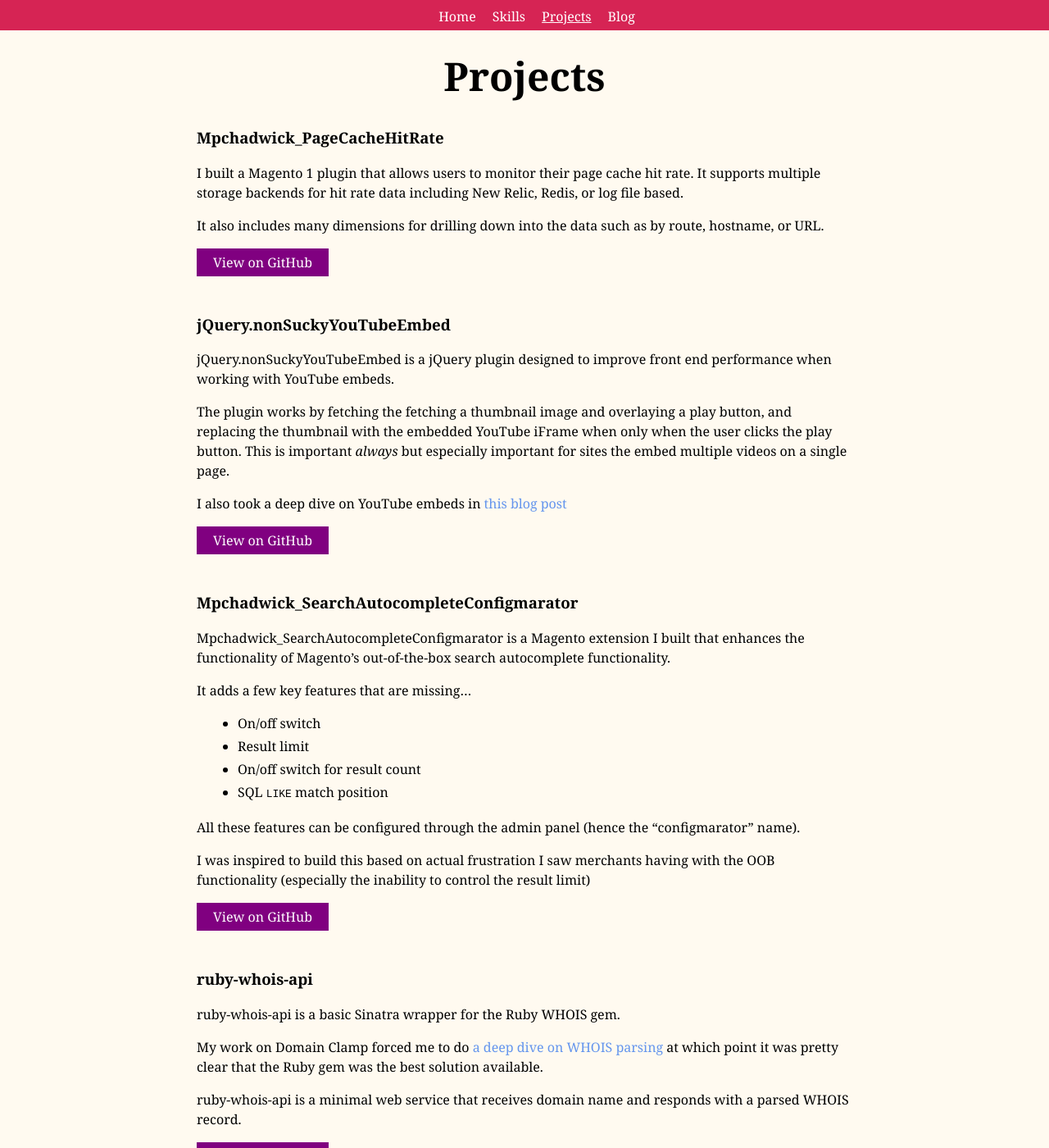
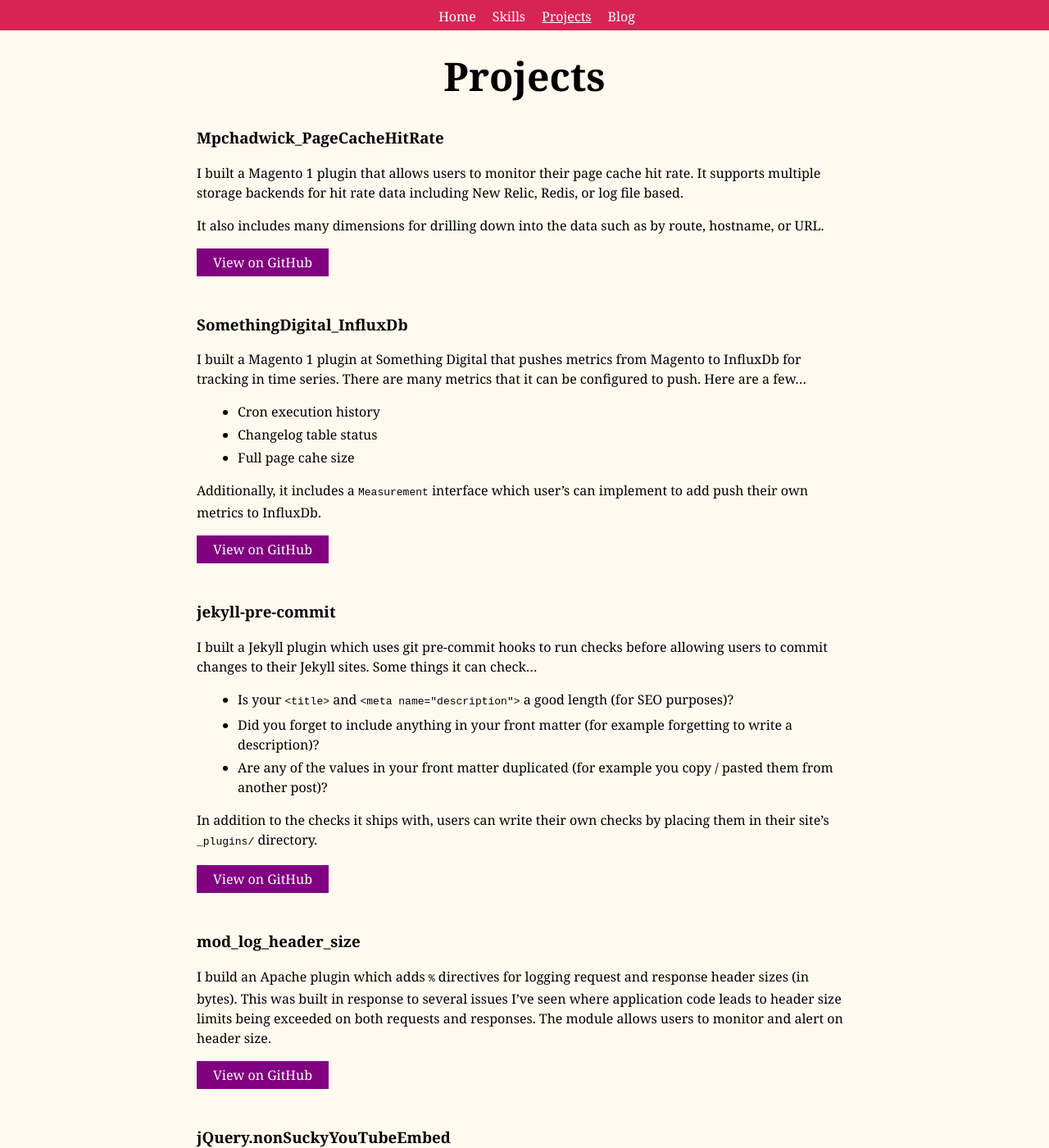
Before and after one commit to mpchadwick/mpchadwick.github.io, a Jekyll site: the page built from projects/index.md, in a window 1280 px wide and 1400 px high. Shown: the whole window at 82% size. Built offline with Jekyll 4.4.1, drawn with Linux system fonts in a browser that asks for light colours.

Commit message:
Add some more projects

```diff
--- a/projects/index.md
+++ b/projects/index.md
@@ -12,6 +12,36 @@ I built a Magento 1 plugin that allows users to monitor their page cache hit rat
 It also includes many dimensions for drilling down into the data such as by route, hostname, or URL.
 
 <a class="call-to-action" href="https://github.com/mpchadwick/Mpchadwick_PageCacheHitRate">View on GitHub</a>
+
+### SomethingDigital_InfluxDb
+
+I built a Magento 1 plugin at Something Digital that pushes metrics from Magento to InfluxDb for tracking in time series. There are many metrics that it can be configured to push. Here are a few...
+
+- Cron execution history
+- Changelog table status
+- Full page cahe size
+
+Additionally, it includes a `Measurement` interface which user's can implement to add push their own metrics to InfluxDb.
+
+<a class="call-to-action" href="https://github.com/sdinteractive/SomethingDigital_InfluxDb">View on GitHub</a>
+
+### jekyll-pre-commit
+
+I built a Jekyll plugin which uses git pre-commit hooks to run checks before allowing users to commit changes to their Jekyll sites. Some things it can check...
+
+- Is your `<title>` and `<meta name="description">` a good length (for SEO purposes)?
+- Did you forget to include anything in your front matter (for example forgetting to write a description)?
+- Are any of the values in your front matter duplicated (for example you copy / pasted them from another post)?
+
+In addition to the checks it ships with, users can write their own checks by placing them in their site's `_plugins/` directory.
+
+<a class="call-to-action" href="https://github.com/mpchadwick/jekyll-pre-commit">View on GitHub</a>
+
+### mod_log_header_size
+
+I build an Apache plugin which adds `%` directives for logging request and response header sizes (in bytes). This was built in response to several issues I've seen where application code leads to header size limits being exceeded on both requests and responses. The module allows users to monitor and alert on header size.
+
+<a class="call-to-action" href="https://github.com/mpchadwick/mod_log_header_size">View on GitHub</a>
 
 ### jQuery.nonSuckyYouTubeEmbed
 
```
